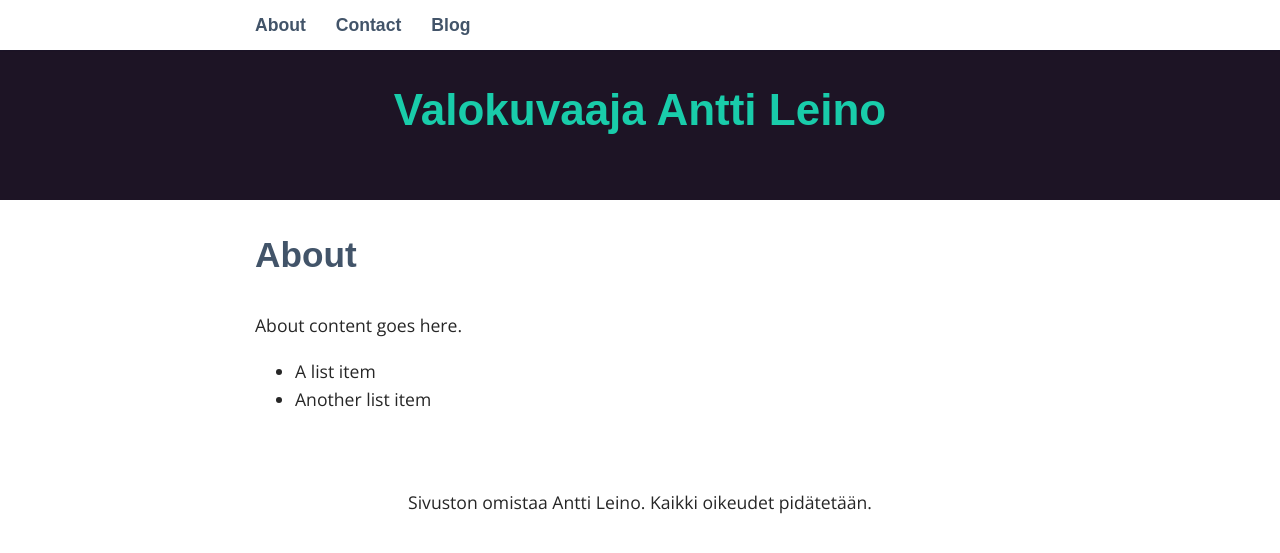
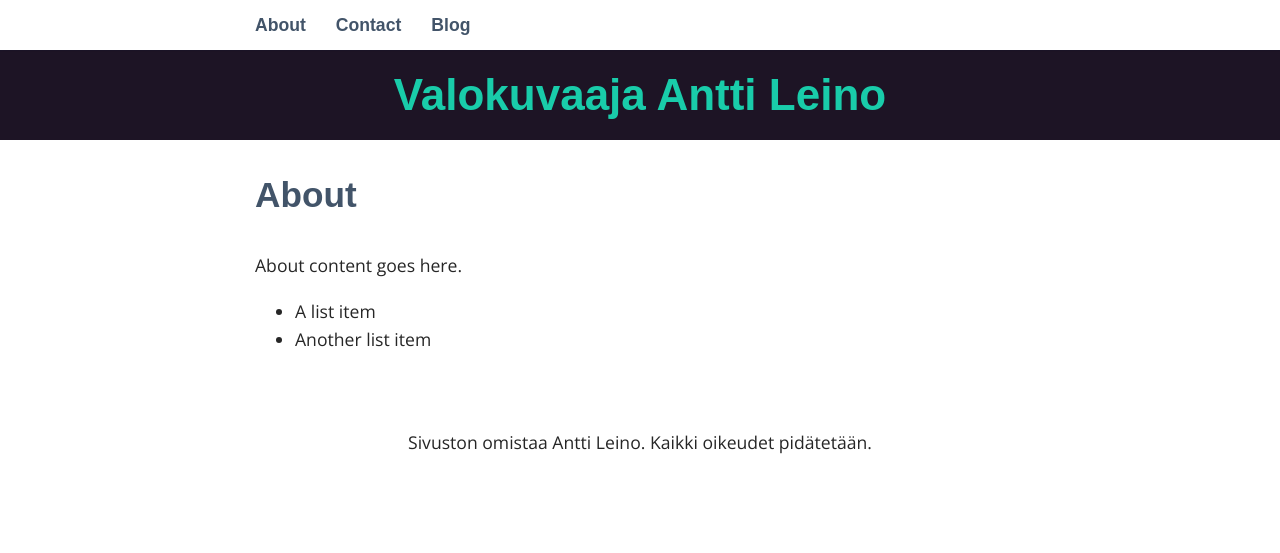
Before and after one commit to anzakanza/anzakanza.github.io, a Jekyll site: the page built from _pages/01_about.md, in a window 1280 px wide. Shown: the top 553 px of the page. Built offline with Jekyll 4.4.1, drawn with Linux system fonts in a browser that asks for light colours; some web fonts are replaced.

Commit message:
Update _layout.scss
tekstibannerin hienosäätö

```diff
--- a/_sass/_layout.scss
+++ b/_sass/_layout.scss
@@ -40,8 +40,8 @@ body {
     background: $header;
     padding: 0px 15px;
     text-align: center;
-    margin: 20px 0 0;
-    height: 20vh;
+    margin: 50px 0 0;
+    height: 10vh;
     display: flex;
     justify-content: center;
     align-items: center;
```
